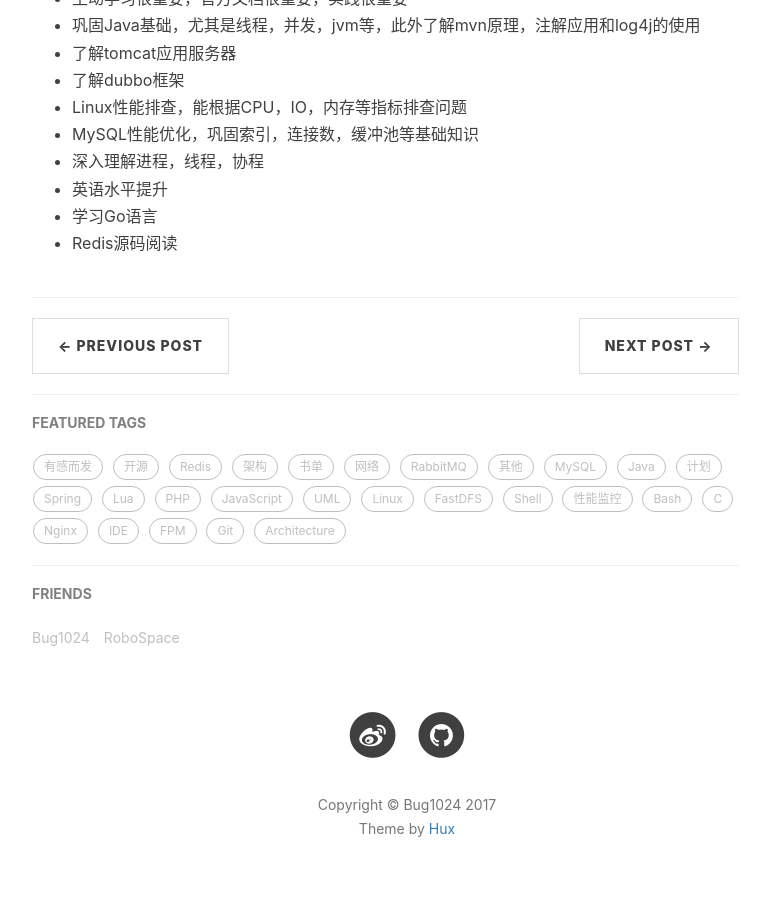
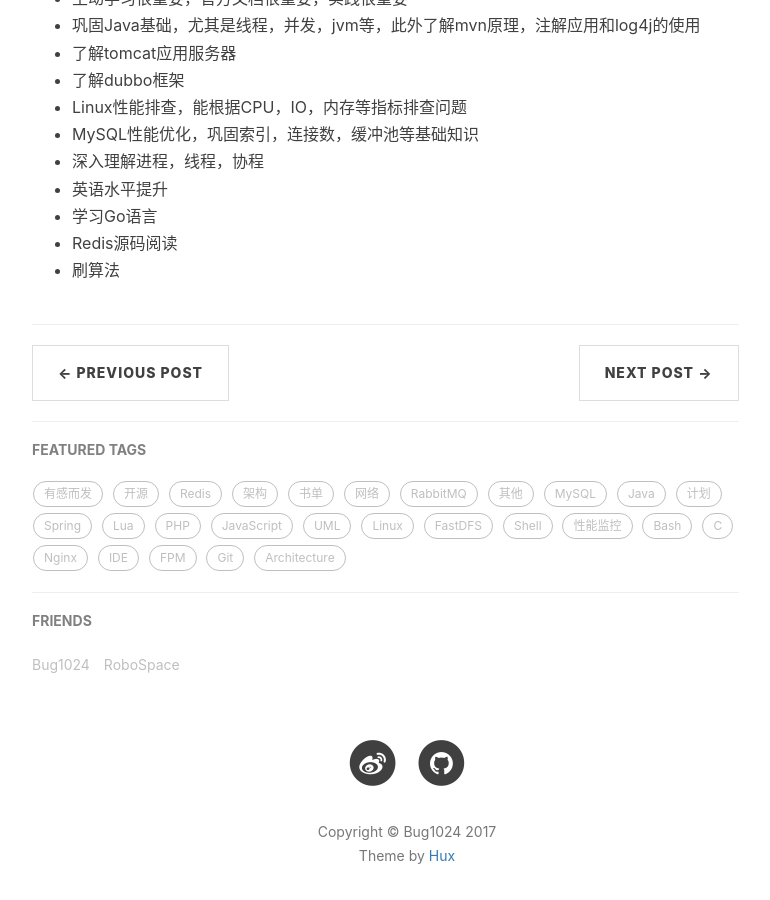
Before and after one commit to bug1024/jeet-blog, a Jekyll site: the page built from _posts/2017-03-08-2017plan.md, in a window 1280 px wide and 900 px high, scrolled down 2554 px. Shown: the whole window, without its empty margins (233-1003 px from the left). Built offline with Jekyll 4.4.1, drawn with Linux system fonts in a browser that asks for light colours; nearby versions of some CDN libraries; comment, search, counter and statistics services are not loaded.

Commit message:
update plan

```diff
--- a/_posts/2017-03-08-2017plan.md
+++ b/_posts/2017-03-08-2017plan.md
@@ -82,3 +82,4 @@ tags:
 - 英语水平提升
 - 学习Go语言
 - Redis源码阅读
+- 刷算法
```
